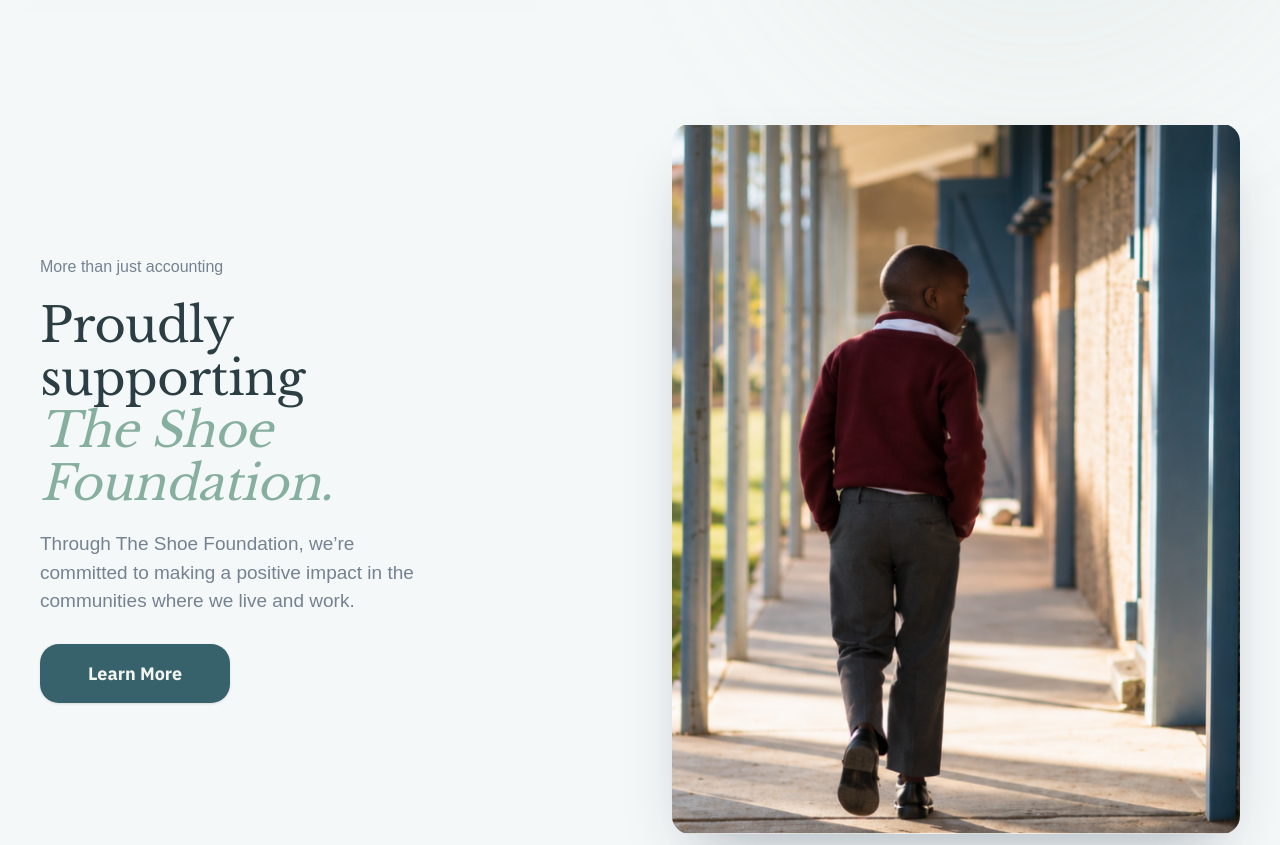
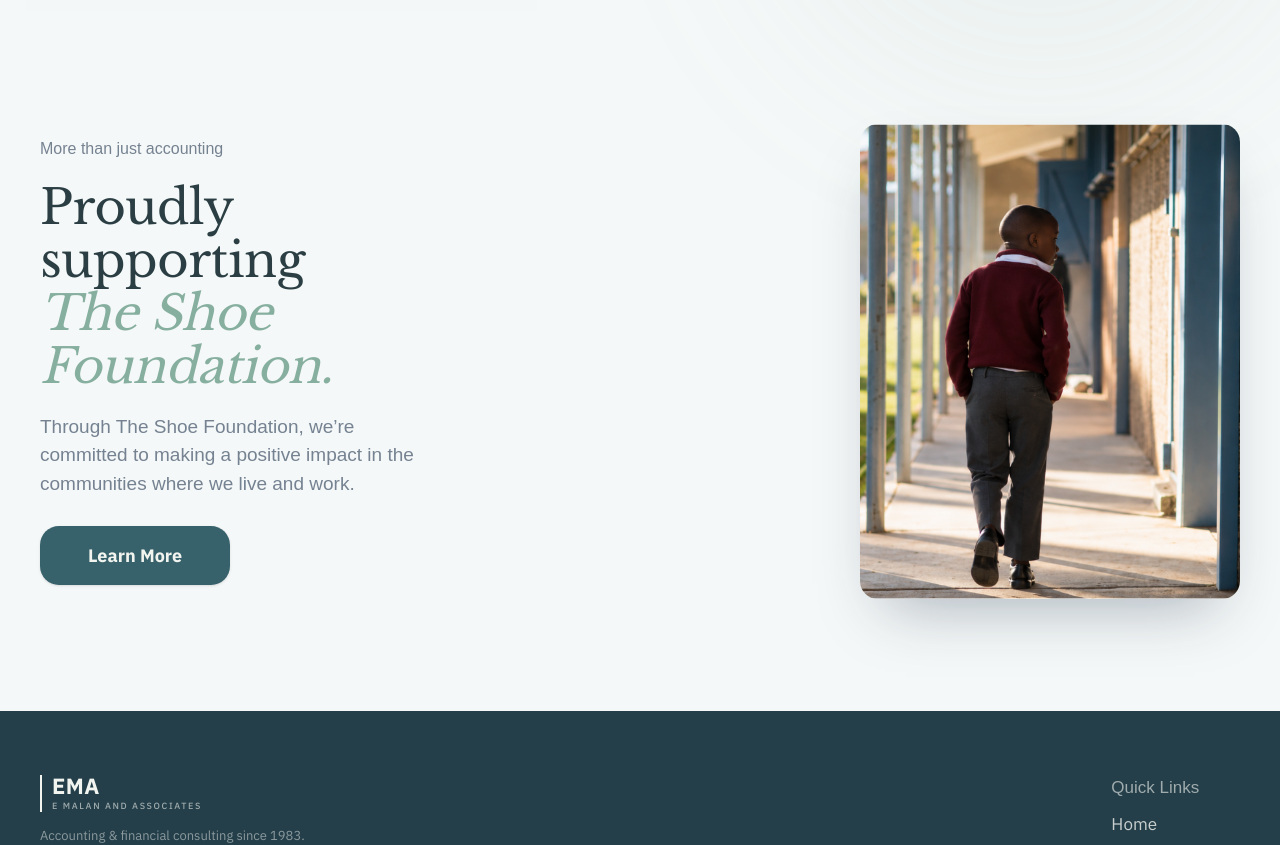
Before and after one commit to melissamalan92-ship-it/ema, a Next.js app: page / in a window 1280 px wide. Shown: the part 3580-4425 px from the top of the page. Built offline with nearby package versions, Linux system fonts and the light colour scheme; a web font is replaced by a local one.

Commit message:
Shrink Shoe Foundation teaser image to match text height
The image was significantly taller than the text column, overflowing
above and below it. Sizes it to roughly match the text block's height
instead of filling the full column width.

```diff
--- a/src/components/home/shoe-foundation.tsx
+++ b/src/components/home/shoe-foundation.tsx
@@ -26,7 +26,7 @@
 
         <Reveal
           delay={120}
-          className="group relative aspect-[4/5] w-full overflow-hidden rounded-2xl shadow-[0_30px_60px_-25px_rgba(16,38,62,0.35)]"
+          className="group relative ml-auto aspect-[4/5] w-[380px] max-w-full overflow-hidden rounded-2xl shadow-[0_30px_60px_-25px_rgba(16,38,62,0.35)]"
         >
           <Image
             src="/images/Charity-colour.png"
```
